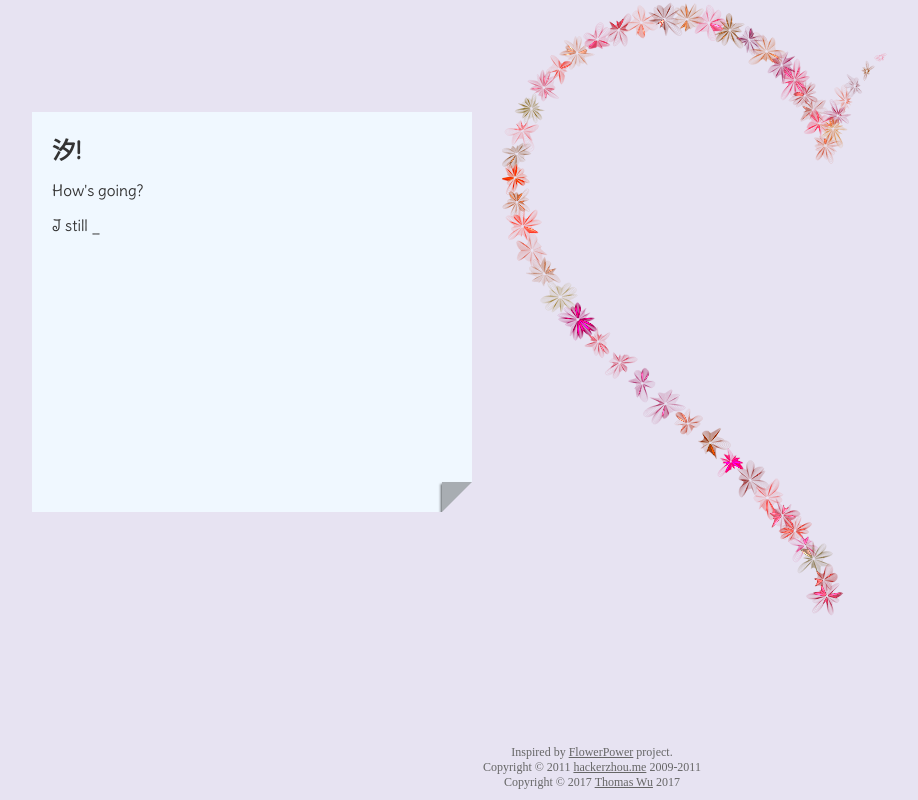
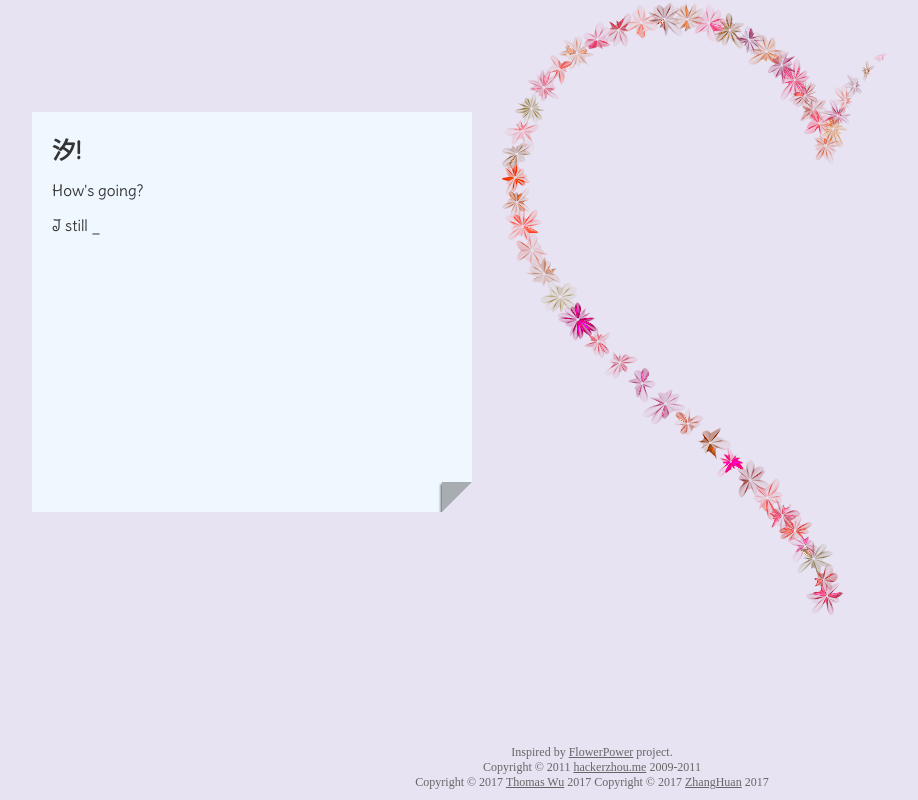
Before and after one commit to CreamySoap/CreamySoap.github.io, a plain HTML site: page index.html in a window 1280 px wide. Shown: the whole page, without its empty margins (48-966 px from the left). Drawn offline with Linux system fonts and the light colour scheme.

Commit message:
Update index.html

```diff
--- a/index.html
+++ b/index.html
@@ -60,6 +60,7 @@
 			Inspired by <a href="http://www.openrise.com/lab/FlowerPower/">FlowerPower</a> project.<br />
             Copyright © 2011 <a href='http://hackerzhou.me'>hackerzhou.me</a> 2009-2011<br/>
             Copyright © 2017 <a href='https://github.com/ThomasWu994'>Thomas Wu</a> 2017
+	    Copyright © 2017 <a href='https://github.com/CreamySoap/CreamySoap.github.io'>ZhangHuan</a> 2017
 		</div>
 	</div>
 	<script type="text/javascript">
```
